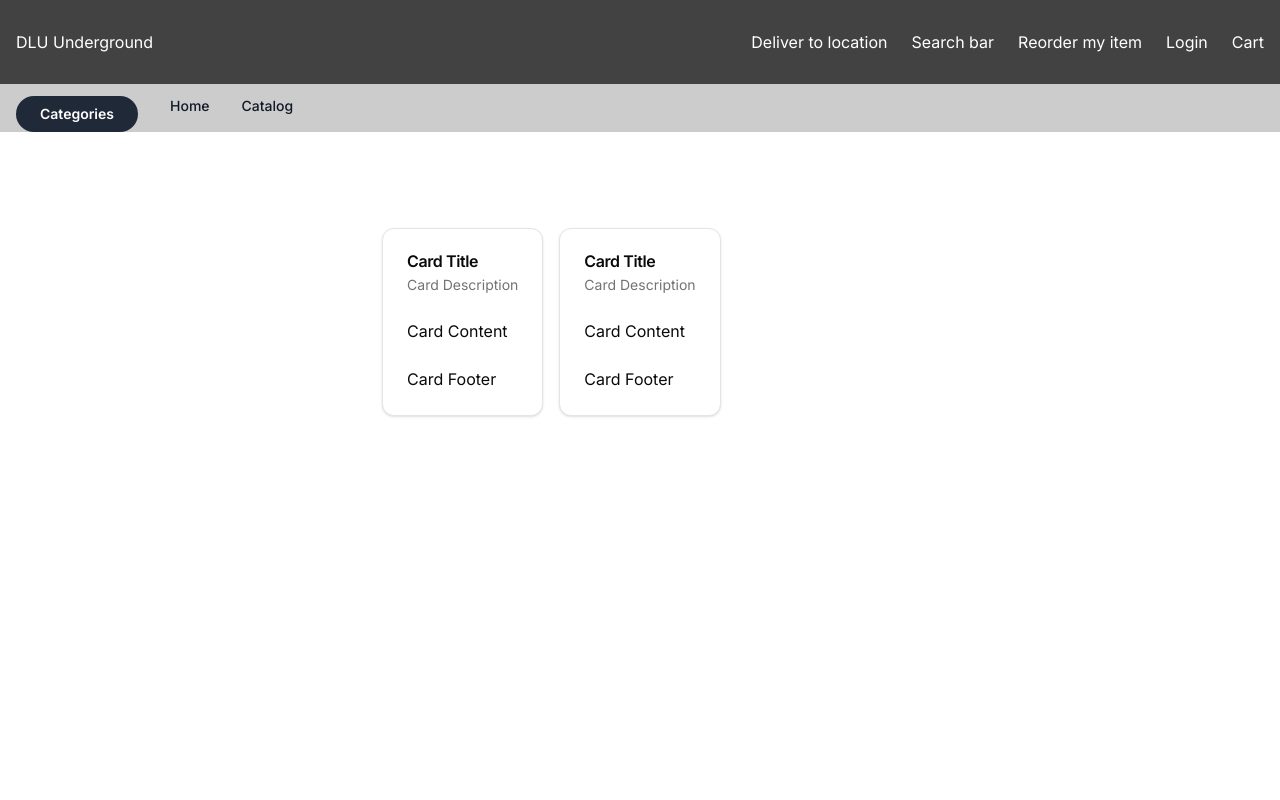
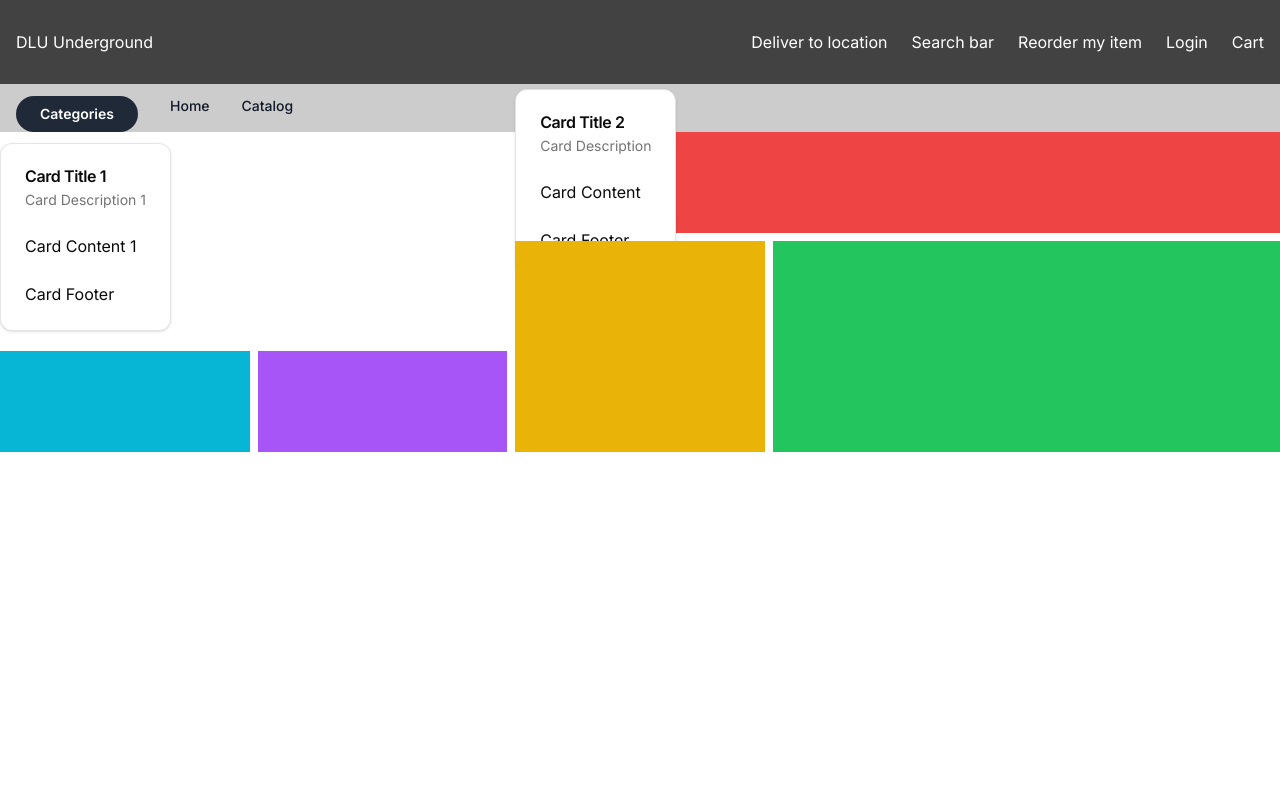
Before and after one commit to Kais4r/dlu_underground, a Next.js app: page / in a window 1280 px wide. Shown: the top 800 px of the page. Built offline with nearby package versions, Linux system fonts and the light colour scheme.

Commit message:
Update page.tsx

```diff
--- a/src/app/page.tsx
+++ b/src/app/page.tsx
@@ -1,4 +1,3 @@
-import { CardDemo } from "@/components/CardDemo";
 import {
   Card,
   CardContent,
@@ -8,14 +7,44 @@ import {
   CardTitle,
 } from "@/components/ui/card";
 
+function Container({
+  className,
+  ...props
+}: React.HTMLAttributes<HTMLDivElement>) {
+  return (
+    <div
+      className={cn(
+        "flex items-center justify-center [&>div]:w-full",
+        className
+      )}
+      {...props}
+    />
+  );
+}
+
 export default function Home() {
   return (
-    <main className="flex min-h-screen flex-col items-center justify-between p-24">
-      <div className="grid grid-flow-col grid-cols-3 gap-4">
-        <div>
-          <Card className="col-span-2">
+    <main className="min-h-screen">
+      <div className="grid h-80 grid-cols-5 gap-2  grid-rows-3">
+        <div className="flex items-center col-span-2 row-span-2">
+          <Card>
             <CardHeader>
-              <CardTitle>Card Title</CardTitle>
+              <CardTitle>Card Title 1</CardTitle>
+              <CardDescription>Card Description 1</CardDescription>
+            </CardHeader>
+            <CardContent>
+              <p>Card Content 1</p>
+            </CardContent>
+            <CardFooter>
+              <p>Card Footer</p>
+            </CardFooter>
+          </Card>
+        </div>
+
+        <div className=" flex items-center col-span-3 row-span-1 bg-red-500">
+          <Card>
+            <CardHeader>
+              <CardTitle>Card Title 2</CardTitle>
               <CardDescription>Card Description</CardDescription>
             </CardHeader>
             <CardContent>
@@ -26,19 +55,10 @@ export default function Home() {
             </CardFooter>
           </Card>
         </div>
-
-        <Card>
-          <CardHeader>
-            <CardTitle>Card Title</CardTitle>
-            <CardDescription>Card Description</CardDescription>
-          </CardHeader>
-          <CardContent>
-            <p>Card Content</p>
-          </CardContent>
-          <CardFooter>
-            <p>Card Footer</p>
-          </CardFooter>
-        </Card>
+        <div className="col-span-1 row-span-2 bg-yellow-500" />
+        <div className="col-span-2 row-span-2 bg-green-500" />
+        <div className="col-span-1 row-span-1 bg-cyan-500" />
+        <div className="col-span-1 row-span-1 bg-purple-500" />
       </div>
     </main>
   );
```
